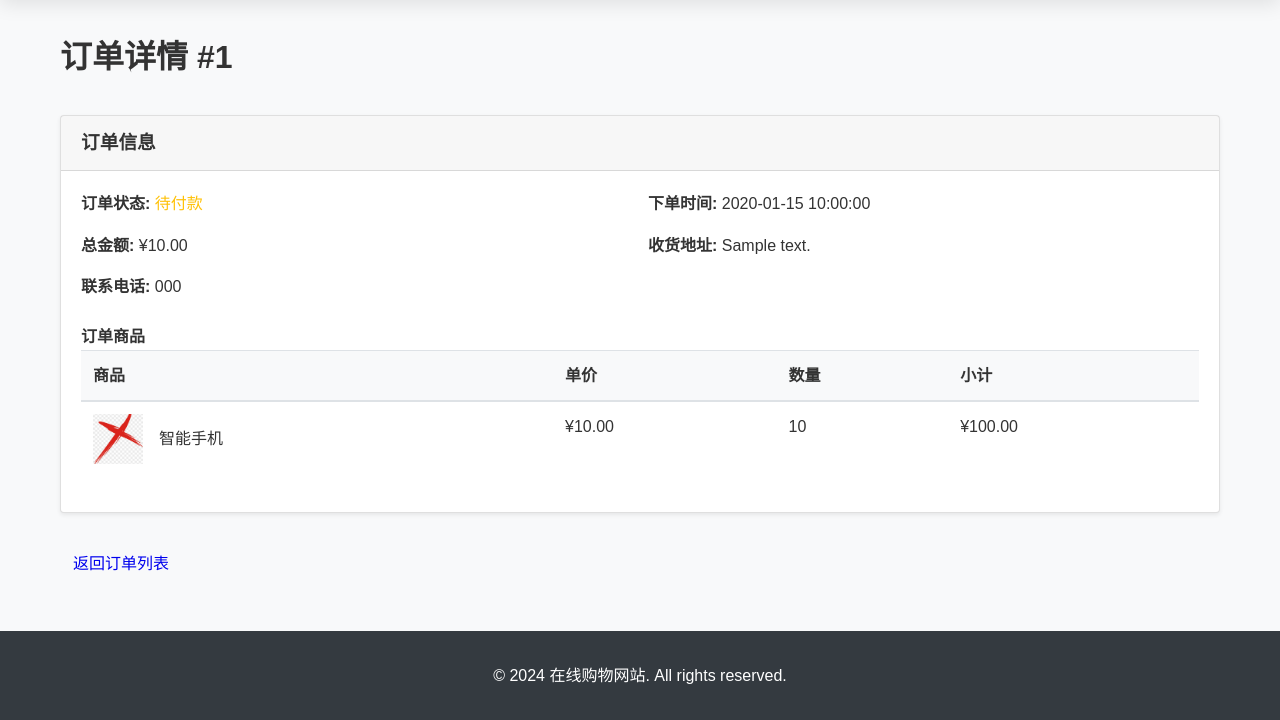
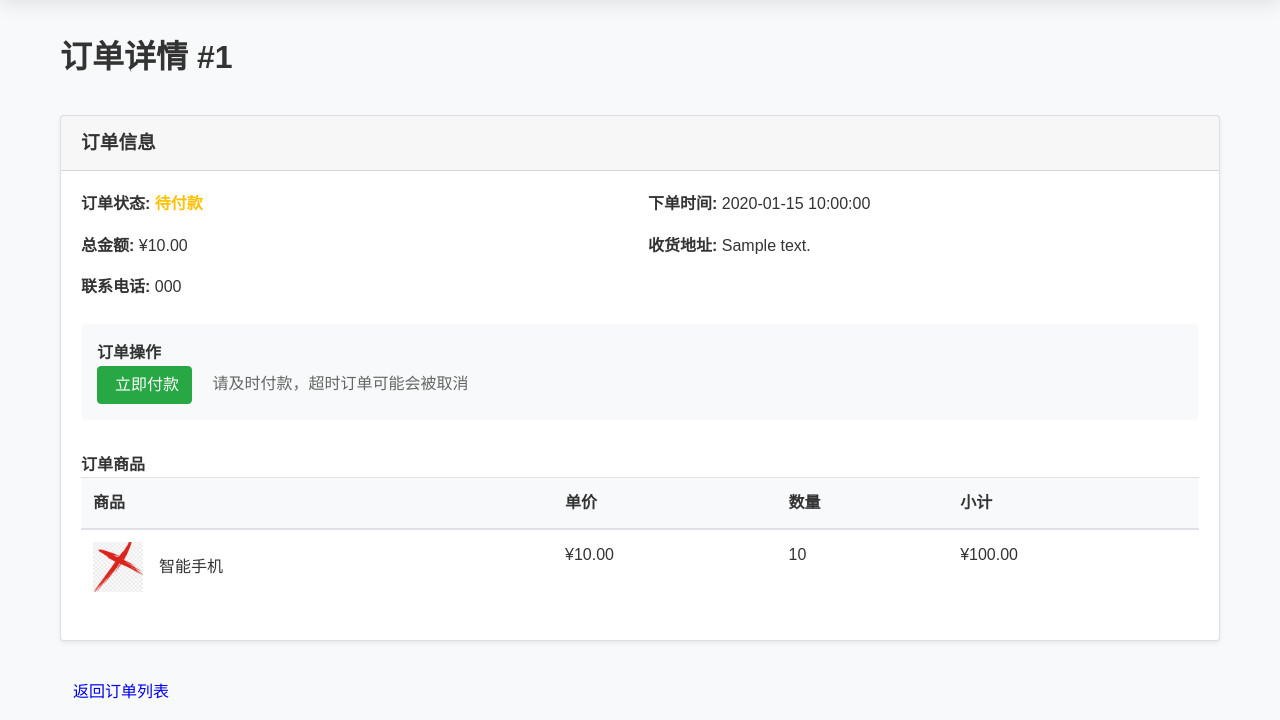
Before and after one commit to lwh-440/online-shop, a Flask app: page /order/1 in a window 1280 px wide. Shown: the part 62-782 px from the top of the page. Run offline with Flask 3, Linux system fonts and the light colour scheme; a user stored in the database is signed in; data comes from the database, SQL or seed files in the repository; tables that the repository leaves empty hold one stand-in row (values such as "Sample post"); some libraries are stand-ins or nearby versions.

Commit message:
使普通用户能参与部分订单状态交互

```diff
--- a/templates/order/detail.html
+++ b/templates/order/detail.html
@@ -37,6 +37,36 @@
                 </div>
             </div>
 
+            <!-- 订单操作按钮 -->
+            <div style="margin-bottom: 2rem; padding: 1rem; background: #f8f9fa; border-radius: 5px;">
+                <h4>订单操作</h4>
+                <div>
+                    {% if order.status == 'pending' %}
+                        <form method="POST" action="{{ url_for('pay_order', order_id=order.id) }}" style="display: inline;">
+                            <button type="submit" class="btn btn-success" onclick="return confirm('确定要付款吗？')">
+                                <i class="fas fa-credit-card"></i> 立即付款
+                            </button>
+                        </form>
+                        <span style="margin-left: 1rem; color: #666;">请及时付款，超时订单可能会被取消</span>
+                    {% elif order.status == 'shipped' %}
+                        <form method="POST" action="{{ url_for('complete_order', order_id=order.id) }}" style="display: inline;">
+                            <button type="submit" class="btn btn-warning" onclick="return confirm('确定已收到商品吗？')">
+                                <i class="fas fa-check-circle"></i> 确认收货
+                            </button>
+                        </form>
+                        <span style="margin-left: 1rem; color: #666;">收到商品后请及时确认，以便我们为您提供售后服务</span>
+                    {% elif order.status == 'completed' %}
+                        <span class="text-success">
+                            <i class="fas fa-check-circle"></i> 订单已完成，感谢您的购买！
+                        </span>
+                    {% elif order.status == 'paid' %}
+                        <span class="text-info">
+                            <i class="fas fa-shipping-fast"></i> 已付款，等待商家发货
+                        </span>
+                    {% endif %}
+                </div>
+            </div>
+
             <h4>订单商品</h4>
             <table class="table">
                 <thead>
@@ -70,4 +100,47 @@
         <a href="{{ url_for('order_history') }}" class="btn btn-outline">返回订单列表</a>
     </div>
 </div>
+
+<script>
+document.addEventListener('DOMContentLoaded', function() {
+    // 增强按钮交互
+    const buttons = document.querySelectorAll('button[type="submit"]');
+    buttons.forEach(button => {
+        button.addEventListener('click', function(e) {
+            if (this.classList.contains('btn-success')) {
+                this.innerHTML = '<i class="fas fa-spinner fa-spin"></i> 付款中...';
+            } else if (this.classList.contains('btn-warning')) {
+                this.innerHTML = '<i class="fas fa-spinner fa-spin"></i> 确认中...';
+            }
+            this.disabled = true;
+
+            // 自动提交表单
+            setTimeout(() => {
+                this.form.submit();
+            }, 500);
+        });
+    });
+});
+</script>
+
+<style>
+.fas {
+    margin-right: 5px;
+}
+
+.fa-spin {
+    animation: fa-spin 1s infinite linear;
+}
+
+@keyframes fa-spin {
+    0% { transform: rotate(0deg); }
+    100% { transform: rotate(360deg); }
+}
+
+.status-pending { color: #ffc107; font-weight: bold; }
+.status-paid { color: #17a2b8; font-weight: bold; }
+.status-shipped { color: #007bff; font-weight: bold; }
+.status-completed { color: #28a745; font-weight: bold; }
+.status-cancelled { color: #dc3545; font-weight: bold; }
+</style>
 {% endblock %}
```
